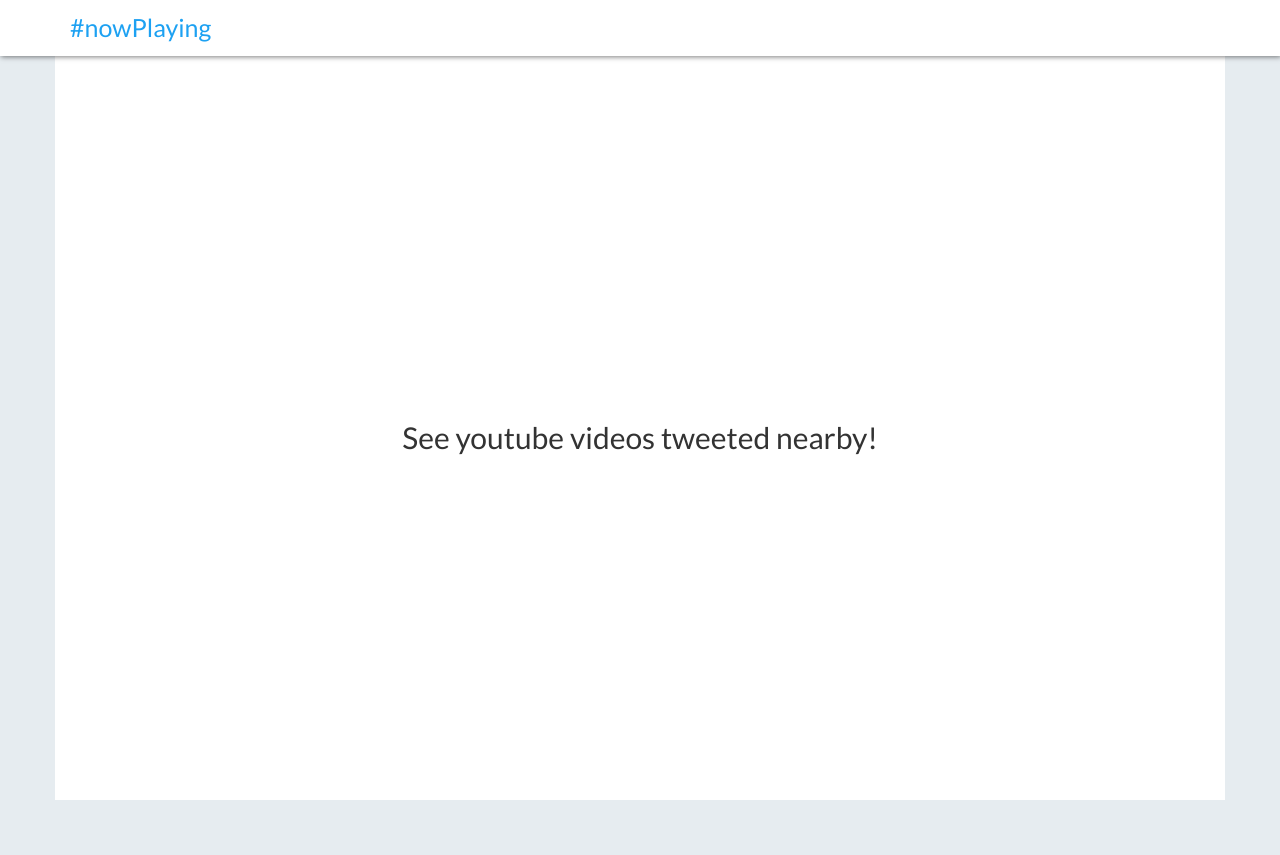
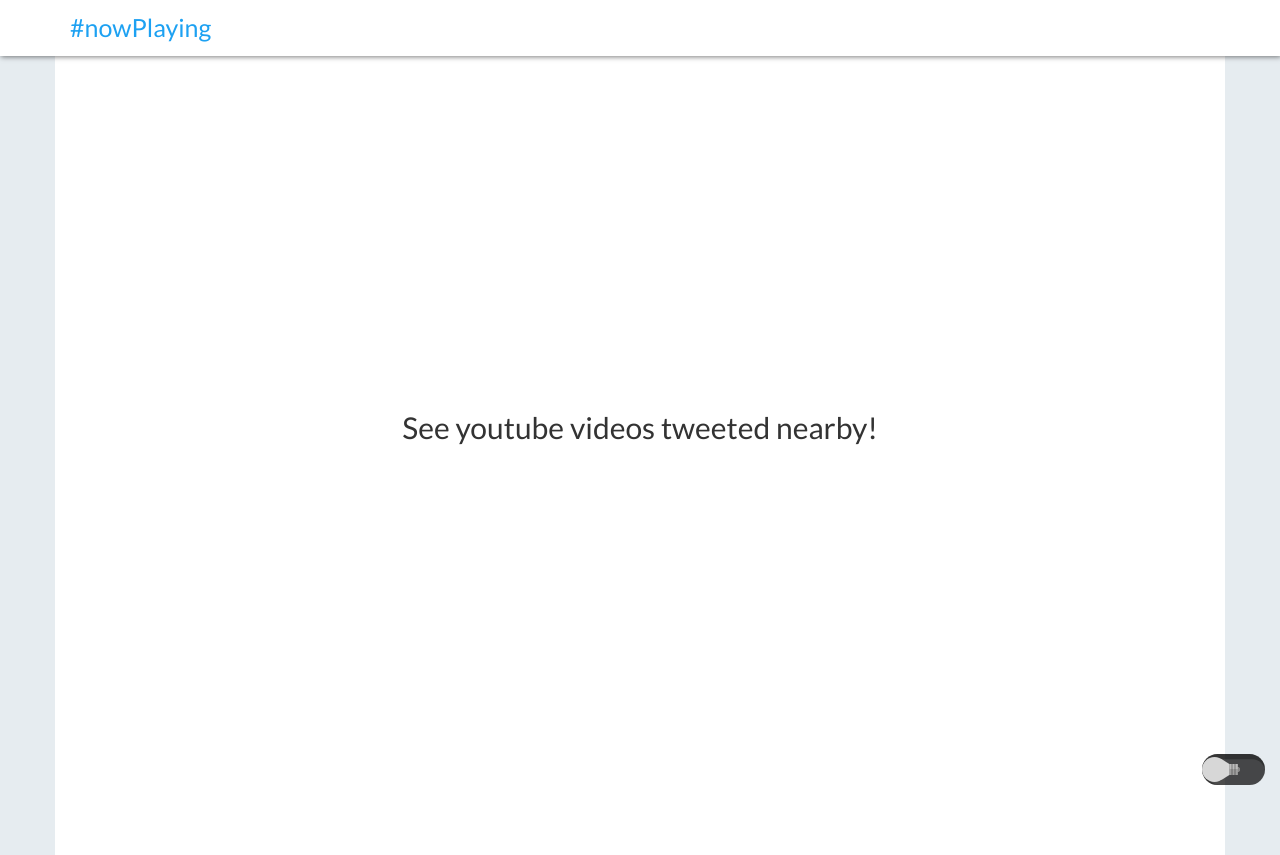
Before and after one commit to dtfialho/now-playing, a React (Create React App) app in the folder client/: page / in a window 1280 px wide. Before the commit the page ends 800 px from the top, so only its background shows below. Built offline with nearby package versions, Linux system fonts and the light colour scheme; no server answers.

Commit message:
Function added to pause videos when another video is clicked

```diff
--- a/client/src/components/App.css
+++ b/client/src/components/App.css
@@ -4,19 +4,22 @@
   font-family: 'Lato', sans-serif;
 }
 
-html, body {
-  height: 100vh;
-  background: #e6ecf0;
+html,
+body {
+	background: #e6ecf0;
+	min-height: 100vh;
+  display:flex;
+  flex-direction:column;
+}
+
+body {
+	padding-top: 55px;
 }
 
 main.container {
-	padding-top: 65px;
 	background: #fff;
-	height: 100vh;
-}
-
-#root, .App, .App > div {
-	height: 100vh;
+	height: calc(100vh);
+	display: table;
 }
 
 .btn-primary {
@@ -37,9 +40,83 @@
   transition: .1s;
 }
 
+.night-mode body {
+	background: #141d26;
+	color: #fff;
+}
+
+.night-mode main.container {
+	background: #1b2836;
+}
+
+.NightModeBtn {
+	background-color: rgba(0,0,0,0.7);
+	border-radius: 0.75em;
+	box-shadow: 0.125em 0.125em 0 0.125em rgba(0,0,0,0.3) inset;
+	color: #fdea7b;
+	font-size: 1.5em;
+	display: inline-flex;
+	align-items: center;
+	margin: auto;
+	padding: 0.15em;
+	width: 3em;
+	height: 1.5em;
+	transition: background-color 0.1s 0.3s ease-out, box-shadow 0.1s 0.3s ease-out;
+	-webkit-appearance: none;
+	-moz-appearance: none;
+	appearance: none;
+	cursor: pointer;
+	position: fixed;
+	z-index: 9999;
+	right: 15px;
+	bottom: 15px;
+}
+
+.NightModeBtn:checked {
+  background-color: rgba(0,0,0,0.45);
+  box-shadow: 0.125em 0.125em 0 0.125em rgba(0,0,0,0.1) inset;
+}
+
+.NightModeBtn:before {
+	background-color: #d7d7d7;
+	border-radius: 50%;
+	width: 1.2em;
+	height: 1.2em;
+	transition: background-color 0.1s 0.3s ease-out, transform 0.3s ease-out;
+	z-index: 1;
+}
+
+.NightModeBtn:checked:before {
+	background-color: currentColor;
+  transform: translateX(125%);
+}
+
+.NightModeBtn:after {
+	background: linear-gradient(transparent 50%, rgba(0,0,0,0.15) 0) 0 50% / 50% 100%, repeating-linear-gradient(90deg,#bbb 0,#bbb,#bbb 20%,#999 20%,#999 40%) 0 50% / 50% 100%, radial-gradient(circle at 50% 50%,#888 25%, transparent 26%);
+	background-repeat: no-repeat;
+	border: 0.25em solid transparent;
+	border-left: 0.4em solid #d8d8d8;
+	border-right: 0 solid transparent;
+	transition: border-left-color 0.1s 0.3s ease-out, transform 0.3s ease-out;
+	transform: translateX(-22.5%);
+	transform-origin: 25% 50%;
+	width: 1.2em;
+	height: 1em;
+}
+
+.NightModeBtn:checked:after {
+	border-left-color: currentColor;
+	transform: translateX(-2.5%) rotateY(180deg);
+}
+
+.NightModeBtn:before,
+.NightModeBtn:after {
+	content: "";
+	display: block;
+}
+
 @media (max-width: 768px) {
 	main.container {
-		display: table;
 		width: 100%;
 	}
 }
--- a/client/src/components/App.js
+++ b/client/src/components/App.js
@@ -11,6 +11,28 @@
 class App extends Component {
   componentDidMount() {
     this.props.fetchUser();
+
+    const nightModeStorage = localStorage.getItem('gmtNightMode');
+    const nightMode = document.querySelector('#night-mode');
+    const metaThemeColor = document.querySelector("meta[name=theme-color]");
+
+    if (nightModeStorage) {
+      document.documentElement.classList.add('night-mode');
+      metaThemeColor.setAttribute("content", '#2b2b2b');
+      nightMode.checked = true;
+    }
+
+    nightMode.addEventListener('click', () => {
+      document.documentElement.classList.toggle('night-mode');
+
+      if (document.documentElement.classList.contains('night-mode')) {
+        localStorage.setItem('gmtNightMode', true);
+        metaThemeColor.setAttribute("content", '#2b2b2b');
+        return;
+      }
+      localStorage.removeItem('gmtNightMode');
+      metaThemeColor.setAttribute("content", '#005f97');
+    });
   }
 
   render() {
@@ -25,6 +47,7 @@
             </main>
           </div>
         </BrowserRouter>
+        <input id="night-mode" className="NightModeBtn" type="checkbox" aria-label="nigth-mode" />
       </div>
     );
   }
--- a/client/src/components/Header/Header.css
+++ b/client/src/components/Header/Header.css
@@ -16,11 +16,14 @@
 }
 
 header .LoginAction {
-	display: inline-block;
 	float: right;
 	padding: 0;
 	margin-bottom: 0;
 	list-style-type: none;
+}
+
+.night-mode header {
+	background: #243447;
 }
 
 @media (max-width: 320px) {
--- a/client/src/components/Tweets/Tweets.css
+++ b/client/src/components/Tweets/Tweets.css
@@ -1,9 +1,21 @@
 .Tweets {
-	padding-top: 10px;
+  height: 100%;
+}
+
+.NoTweets {
+  display: flex;
+  height: calc(100vh - 65px);
+}
+
+.NoTweets .Text {
+	width: 100%;
+  align-self: center;
+  text-align: center;
+  flex-shrink: 0;
 }
 
 .TweetWrapper {
-	margin-bottom: 20px;
+	margin: 10px 0;
 	padding: 10px;
 	border: 1px solid rgba(136,153,166,.5);
 	border-radius: .42857em;
@@ -14,6 +26,10 @@
 	height: 250px;
   border: none;
   margin: 0;
+}
+
+.TweetDetails .UserBlock {
+  padding-top: 10px;
 }
 
 .TweetDetails figure {
@@ -48,6 +64,14 @@
 	text-decoration: none;
 }
 
+.night-mode .TweetDetails .User .Name a {
+  color: #fff;
+}
+
+.night-mode .TweetDetails .User .ScreenName a {
+  color: #8899a6;
+}
+
 @media (max-width: 768px) {
 	.TweetDetails .UserBlock {
 		padding-top: 10px;
--- a/client/src/components/Tweets/Tweets.js
+++ b/client/src/components/Tweets/Tweets.js
@@ -14,29 +14,62 @@
     var regExp = /^.*((youtu.be\/)|(v\/)|(\/u\/\w\/)|(embed\/)|(watch\?))\??v?=?([^#\&\?]*).*/;
     var match = url.match(regExp);
 
-    if (match&&match[7].length===11) {
-      return `//www.youtube.com/embed/${match[7]}`;
+    if (match && match[7].length === 11) {
+      return `//www.youtube.com/embed/${match[7]}?enablejsapi=1`;
     } else {
       return '';
     }
   }
 
+  _setVideosEventListener() {
+    window.setTimeout(() => {
+      const iframes = document.querySelectorAll('.VideoWrapper iframe');
+      const pauseAllVideos = () => {
+        iframes.forEach(iframe => {
+          iframe.contentWindow.postMessage(JSON.stringify({ event: 'command', func: 'pauseVideo' }), '*');
+        });
+      };
+
+      window.addEventListener('blur', () => {
+        window.setTimeout(() => {
+          if (document.activeElement instanceof HTMLIFrameElement && (window.lastClickedVideoElement !== document.activeElement || window.lastClickedVideoElement === undefined)) {
+            window.lastClickedVideoElement = document.activeElement;
+            pauseAllVideos();
+          }
+        }, 0);
+      });
+
+      iframes.forEach(iframe => {
+        iframe.addEventListener('mouseout', () => {
+          window.focus();
+        });
+      })
+    }, 2000);
+  }
+
   renderTweets() {
-    switch(this.props.tweets) {
+    switch (this.props.tweets) {
       case null:
         return;
       default:
         if (!this.props.tweets.statuses || (this.props.tweets.statuses && this.props.tweets.statuses.length === 0)) {
-          return <div>No tweets were found.</div>;
+          return (
+            <div className="col-xs-12 NoTweets">
+              <div className="Text">
+                <h1>Unfortunately no tweets were found nearby.</h1>
+              </div>
+            </div>
+          );
         }
 
         if (this.props.tweets.statuses) {
+          this._setVideosEventListener();
           return this.props.tweets.statuses
             .filter(tweet => tweet.entities.urls.length > 0)
             .map(tweet => {
               const url = this.convertVideoUrl(tweet.entities.urls[0].expanded_url);
               return (
-                <div className="col-xs-12 col-md-10" key={tweet.id_str}>
+                <div className="col-xs-12 col-md-offset-2 col-md-8" key={tweet.id_str}>
                   <div className="TweetWrapper">
                     <div className="row">
                       <div className="col-sm-6">
--- a/client/src/reducers/tweetsReducer.js
+++ b/client/src/reducers/tweetsReducer.js
@@ -1,6 +1,6 @@
 import { FETCH_TWEETS } from '../actions/types';
 
-export default function(state = [], action) {
+export default function(state = null, action) {
   switch(action.type) {
     case FETCH_TWEETS:
       return action.payload || false;
```
Also changed, not shown: 2 other files (tests, documents, lock files or other folders).
